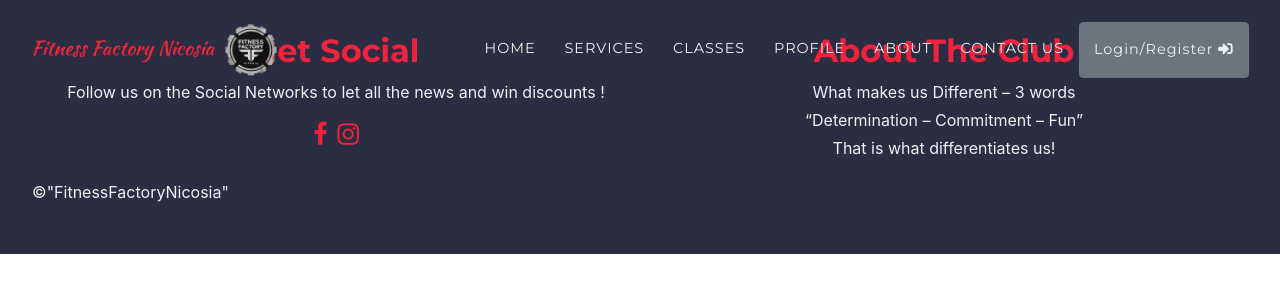
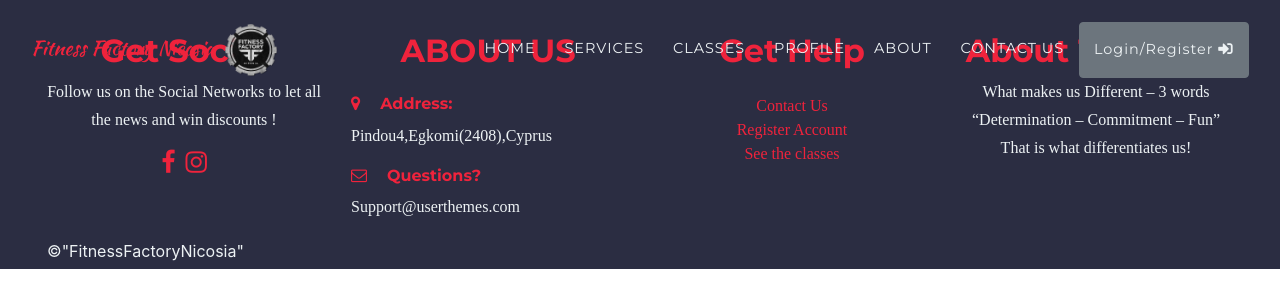
Before and after one commit to CS-UCY-EPL343/winter19.team9, a React (Create React App) app: page /winter19.team9/about in a window 1280 px wide. Shown: the top 308 px of the page. Built offline with nearby package versions, Linux system fonts and the light colour scheme; a web font is replaced by a local one.

Commit message:
Edit Footer

```diff
--- a/public/css/style.css
+++ b/public/css/style.css
@@ -1,20 +1,20 @@
 /* Universal Styles */
 body {
-    overflow-x  : hidden;
-    font-family : 'Roboto Slab', -apple-system, BlinkMacSystemFont, 'Segoe UI', Roboto, 'Helvetica Neue', Arial,
+    overflow-x: hidden;
+    font-family: 'Roboto Slab', -apple-system, BlinkMacSystemFont, 'Segoe UI', Roboto, 'Helvetica Neue', Arial,
     sans-serif, 'Apple Color Emoji', 'Segoe UI Emoji', 'Segoe UI Symbol', 'Noto Color Emoji';
 }
 
 p {
-    line-height : 1.75;
+    line-height: 1.75;
 }
 
 a {
-    color : #EF233C;
+    color: #EF233C;
 }
 
 a:hover {
-    color : #D90429;
+    color: #D90429;
 }
 
 h1,
@@ -23,13 +23,13 @@ h3,
 h4,
 h5,
 h6 {
-    font-weight : 700;
-    font-family : 'Montserrat', -apple-system, BlinkMacSystemFont, 'Segoe UI', Roboto, 'Helvetica Neue', Arial,
+    font-weight: 700;
+    font-family: 'Montserrat', -apple-system, BlinkMacSystemFont, 'Segoe UI', Roboto, 'Helvetica Neue', Arial,
     sans-serif, 'Apple Color Emoji', 'Segoe UI Emoji', 'Segoe UI Symbol', 'Noto Color Emoji';
 }
 
 .fa {
-    display : inline;
+    display: inline;
 }
 
 /* Navigation Bar Styles */
@@ -38,109 +38,110 @@ h6 {
 }
 
 #mainNav .navbar-toggler {
-    font-size        : 12px;
-    right            : 0;
-    padding          : 13px;
-    text-transform   : uppercase;
-    color            : #EDF2F4;
-    border           : 0;
-    background-color : #EF233C;
-    font-family      : 'Montserrat', -apple-system, BlinkMacSystemFont, 'Segoe UI', Roboto, 'Helvetica Neue', Arial,
+    font-size: 12px;
+    right: 0;
+    padding: 13px;
+    text-transform: uppercase;
+    color: #EDF2F4;
+    border: 0;
+    background-color: #EF233C;
+    font-family: 'Montserrat', -apple-system, BlinkMacSystemFont, 'Segoe UI', Roboto, 'Helvetica Neue', Arial,
     sans-serif, 'Apple Color Emoji', 'Segoe UI Emoji', 'Segoe UI Symbol', 'Noto Color Emoji';
 }
 
 #mainNav .navbar-brand {
-    color       : #EF233C;
-    font-family : 'Kaushan Script', -apple-system, BlinkMacSystemFont, 'Segoe UI', Roboto, 'Helvetica Neue', Arial,
+    color: #EF233C;
+    font-family: 'Kaushan Script', -apple-system, BlinkMacSystemFont, 'Segoe UI', Roboto, 'Helvetica Neue', Arial,
     sans-serif, 'Apple Color Emoji', 'Segoe UI Emoji', 'Segoe UI Symbol', 'Noto Color Emoji';
 }
 
 #mainNav .navbar-brand.active, #mainNav .navbar-brand:active, #mainNav .navbar-brand:focus, #mainNav .navbar-brand:hover {
-    color : #D90429;
+    color: #D90429;
 }
 
 #mainNav .navbar-nav .nav-item .nav-link {
-    font-size      : 90%;
-    font-weight    : 400;
-    padding        : 0.75em 0;
-    letter-spacing : 1px;
-    color          : #EDF2F4;
-    font-family    : 'Montserrat', -apple-system, BlinkMacSystemFont, 'Segoe UI', Roboto, 'Helvetica Neue', Arial,
+    font-size: 90%;
+    font-weight: 400;
+    padding: 0.75em 0;
+    letter-spacing: 1px;
+    color: #EDF2F4;
+    font-family: 'Montserrat', -apple-system, BlinkMacSystemFont, 'Segoe UI', Roboto, 'Helvetica Neue', Arial,
     sans-serif, 'Apple Color Emoji', 'Segoe UI Emoji', 'Segoe UI Symbol', 'Noto Color Emoji';
 }
 
 #mainNav .navbar-nav .nav-item .nav-link.active, #mainNav .navbar-nav .nav-item .nav-link:hover {
-    color : #D90429;
+    color: #D90429;
 }
 
-@media (max-width : 992px) {
+@media (max-width: 992px) {
     #mainNav {
-        background-color : #2B2D42 !important;
+        background-color: #2B2D42 !important;
     }
 }
 
-@media (min-width : 1100px) {
+@media (min-width: 1100px) {
     #mainNav .navbar-nav .nav-item .nav-link {
-        padding : 1.1em 1.0em !important;
+        padding: 1.1em 1.0em !important;
     }
 }
 
-@media (min-width : 992px) {
+@media (min-width: 992px) {
     #mainNav {
         height: 100px;
-        padding-top        : 25px;
-        padding-bottom     : 25px;
-        -webkit-transition : padding-top 0.3s, padding-bottom 0.3s;
-        transition         : padding-top 0.3s, padding-bottom 0.3s;
-        border             : none;
+        padding-top: 25px;
+        padding-bottom: 25px;
+        -webkit-transition: padding-top 0.3s, padding-bottom 0.3s;
+        transition: padding-top 0.3s, padding-bottom 0.3s;
+        border: none;
         /*background-color   : transparent;*/
     }
 
     #mainNav .navbar-brand {
-        font-size          : 1.75em;
-        -webkit-transition : all 0.3s;
-        transition         : all 0.3s;
+        font-size: 1.75em;
+        -webkit-transition: all 0.3s;
+        transition: all 0.3s;
     }
 
     #mainNav .navbar-nav .nav-item .nav-link {
-        padding : 1.1em 0.3em ;
+        padding: 1.1em 0.3em;
     }
 
     #mainNav.navbar-shrink {
-        padding-top      : 0;
-        padding-bottom   : 0;
-        background-color : #212529;
+        padding-top: 0;
+        padding-bottom: 0;
+        background-color: #212529;
     }
 
     #mainNav.navbar-shrink .navbar-brand {
-        font-size : 1.25em;
-        padding   : 12px 0;
+        font-size: 1.25em;
+        padding: 12px 0;
     }
 }
 
 /* To Top Button */
 #to-top {
-    display          : none; /* Hidden by default */
-    position         : fixed;
-    bottom           : 20px;
-    right            : 30px;
-    z-index          : 99;
-    border           : none;
-    outline          : none;
-    background-color : #EF233C;
-    color            : #EDF2F4;
-    cursor           : pointer; /* Mouse pointer on hover */
-    padding          : 15px;
-    border-radius    : 10px;
-    font-size        : 18px;
+    display: none; /* Hidden by default */
+    position: fixed;
+    bottom: 20px;
+    right: 30px;
+    z-index: 99;
+    border: none;
+    outline: none;
+    background-color: #EF233C;
+    color: #EDF2F4;
+    cursor: pointer; /* Mouse pointer on hover */
+    padding: 15px;
+    border-radius: 10px;
+    font-size: 18px;
 }
 
 #to-top:hover {
-    background-color : #D90429;
+    background-color: #D90429;
 }
 
 /* Footer */
-.footer{
+.footer {
+    /*display: block;*/
     position: relative;
     left: 0;
     bottom: 0;
@@ -151,12 +152,45 @@ h6 {
     padding: 2rem;
 }
 
-.footer h2 {
+.footer h2, h6 {
+    position: relative;
     color: #EF233C;
 }
 
+.footer p {
+    position: static;
+    color: #EDF2F4;
+}
+
 .footer .styleImage {
-    font-size: 25px ;
+    font-size: 25px;
     margin: 5px;
     border: none;
 }
+
+.footer .row {
+    font-family: 'Material-Design-Iconic-Font', serif;
+}
+
+.footer .col-lg-3 {
+    display: block;
+    width: 50%;
+}
+
+.footer .f-address{
+    width: 100px;
+}
+
+.footer .about-icon {
+    padding-right: 20px;
+}
+
+.footer .AboutUs{
+    width: 100px;
+    position: relative;
+}
+
+.footer .GetHelp {
+    width: 100px;
+    color: #EDF2F4;
+}
--- a/src/components/Common/Footer.jsx
+++ b/src/components/Common/Footer.jsx
@@ -1,38 +1,79 @@
-import React, { Component } from 'react';
+import React, {Component} from 'react';
 
 class Footer extends Component {
     render() {
         return (
             // Footer
-            <footer className = "footer">
-                <div className = "container-fluid">
-                    <div className = "row">
-                        <div className = "col-lg-6">
+            <footer className="footer">
+                <div className="container-fluid">
+                    <div className="row">
+                        <div className="col-lg-3">
                             <h2><b>Get Social</b></h2>
-                            <p>Follow us on the Social Networks to let all the news and win discounts ! </p>
-                            <a href = "https://www.facebook.com/fitnessfactorynicosia/">
-                                <i className = "styleImage fa fa-facebook" />
+                            <p>Follow us on the Social Networks to let all the news and win discounts !</p>
+                            <a href="https://www.facebook.com/fitnessfactorynicosia/">
+                                <i className="styleImage fa fa-facebook"/>
                             </a>
-                            <a href = "https://www.instagram.com/fitness_factory_nicosia/?hl=en">
-                                <i className = "styleImage fa fa-instagram" />
+                            <a href="https://www.instagram.com/fitness_factory_nicosia/?hl=en">
+                                <i className="styleImage fa fa-instagram"/>
                             </a>
                         </div>
-                        <div className = "col-lg-6">
+                        <div className="col-lg-3">
+                            <div className="getHelp">
+                            <h2 className="mb-4 font-weight-bold">ABOUT US</h2>
+                                <div className="AboutUs">
+                                <ul className="f-address">
+                                    <li>
+                                        <div className="row">
+                                            <div className="col-1">
+                                                <h6><i className="fa fa-map-marker about-icon"/>Address:</h6>
+                                                <p>Pindou4,Egkomi(2408),Cyprus</p>
+                                            </div>
+                                        </div>
+                                    </li>
+                                    <li>
+                                        <div className="row">
+                                            <div className="col-1">
+                                                <h6><i className="fa fa-envelope-o about-icon"/>Questions?</h6>
+                                                <p>Support@userthemes.com</p>
+                                            </div>
+                                        </div>
+                                    </li>
+                                </ul>
+                        </div>
+                        </div>
+                        </div>
+                        <div className="col-lg-3">
+                            <h2 className="mb-4 font-weight-bold">Get Help</h2>
+                            <ul className="getHelp" id="gHelp">
+                                <li>
+                                    <a href="">Contact Us</a>
+                                </li>
+                                <li>
+                                    <a href="">Register Account</a>
+                                </li>
+                                <li>
+                                    <a href="">See the classes</a>
+                                </li>
+                            </ul>
+                        </div>
+                        <div className="col-lg-3">
                             <h2><b>About The Club</b></h2>
                             <p>What makes us Different – 3 words
-                                <br />
-                               “Determination – Commitment – Fun”
-                                <br />
-                               That is what differentiates us!</p>
+                                <br/>
+                                “Determination – Commitment – Fun”
+                                <br/>
+                                That is what differentiates us!</p>
                         </div>
-                        <div className = "containers">
-                            <p className = "fa-pull-left">
-                                &copy;"FitnessFactoryNicosia"
-                            </p>
-                        </div>
+                    </div>
+                    <div className="containers">
+                        <p className="fa-pull-left">
+                            &copy;"FitnessFactoryNicosia"
+                        </p>
                     </div>
                 </div>
             </footer>
+
+
 
         );
     }
--- a/src/components/assets/styles/homePage.css
+++ b/src/components/assets/styles/homePage.css
@@ -1,4 +1,3 @@
-
 /* Carousel */
 .carousel {
     height              : 40rem;
```
